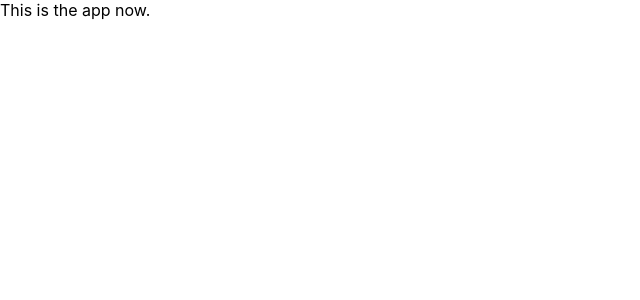
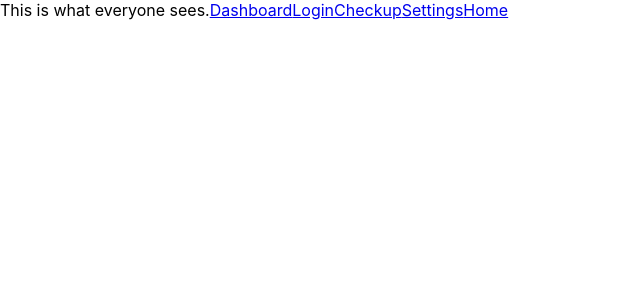
Before and after one commit to kennylwx/CareFocus-2020, a React (Create React App) app: page /home in a window 1280 px wide. Shown: the top 300 px of the page, without its empty margins (0-640 px from the left). Built offline with nearby package versions, Linux system fonts and the light colour scheme.

Commit message:
added nav

```diff
--- a/package.json
+++ b/package.json
@@ -9,6 +9,7 @@
     "node-sass": "^4.14.1",
     "react": "^16.13.1",
     "react-dom": "^16.13.1",
+    "react-router-dom": "^5.2.0",
     "react-scripts": "3.4.3"
   },
   "scripts": {
--- a/src/App.js
+++ b/src/App.js
@@ -1,16 +1,26 @@
 import React from 'react';
 import './styles/app.scss';
 import Header from './components/Header';
+import { BrowserRouter, Route, Switch } from "react-router-dom";
+import Checkup from './pages/Checkup';
+import Dashboard from './pages/Dashboard';
+import HomePage from './pages/HomePage';
+import Login from './pages/Login';
 
 function App() {
   return (
-    <div className="App">
-      This is the app now.
-      {/* <NavLink to="/dashboard">Dashboard</NavLink>
-      <NavLink to="/login">Login</NavLink>
-      <NavLink to="/settings">Settings</NavLink>
-      <NavLink to="/">Settings</NavLink> */}
-    </div>
+    <BrowserRouter>
+    <Switch>
+      {/* General */}
+      <Route path="/checkup" component={Checkup} />
+      <Route path="/dashboard" component={Dashboard} />
+      <Route path="/home" component={HomePage} />
+      <Route path="/login" component={Login} />
+
+      <Route component={Checkup} />
+    </Switch>
+  </BrowserRouter>
+
   );
 }
 
--- a/src/pages/Checkup.js
+++ b/src/pages/Checkup.js
@@ -4,7 +4,7 @@ import '../styles/checkup.scss';
 function Checkup() {
   return (
     <div>
-
+      THis is checkup
     </div>
   );
 }
--- a/src/pages/HomePage.js
+++ b/src/pages/HomePage.js
@@ -1,9 +1,17 @@
 import React from 'react';
+import { NavLink, Route, Switch } from "react-router-dom";
+
 
 function HomePage() {
   return (
     <div>
       This is what everyone sees.
+      <NavLink to="/dashboard">Dashboard</NavLink>
+      <NavLink to="/login">Login</NavLink>
+      <NavLink to="/checkup">Checkup</NavLink>
+
+      <NavLink to="/settings">Settings</NavLink>
+      <NavLink to="/home">Home</NavLink>
     </div>
   )
 };
```
Also changed, not shown: 1 other file (tests, documents, lock files or other folders).
